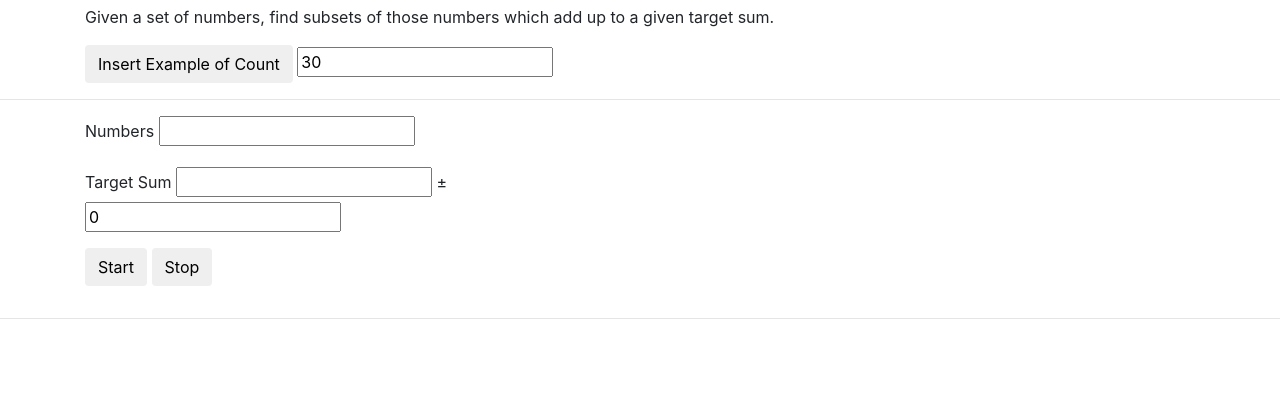
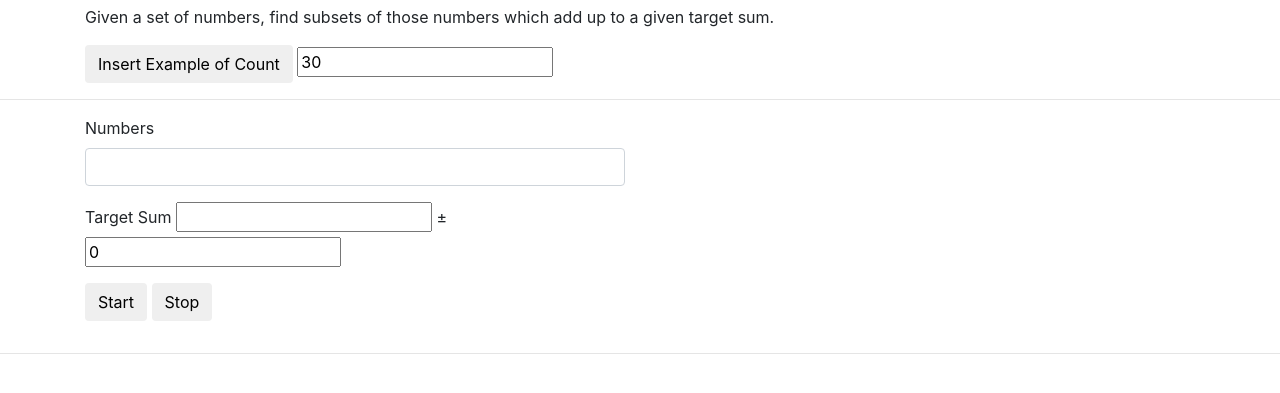
Before and after one commit to rparnas/sum-search, a plain HTML site: page index.html in a window 1280 px wide. Shown: the part 51-444 px from the top of the page. Drawn offline with nearby package versions, Linux system fonts and the light colour scheme; a script that the page names is missing.

Commit message:
Increased width of numbers box

```diff
--- a/index.html
+++ b/index.html
@@ -19,7 +19,7 @@
       <div class="row">
         <div class="col-md-6 mb-3">
           <label>Numbers</label>
-          <input type="text" id="numbers-box">
+          <input class="form-control" type="text" id="numbers-box">
         </div>
        </div>
        <div class = "row">
```
